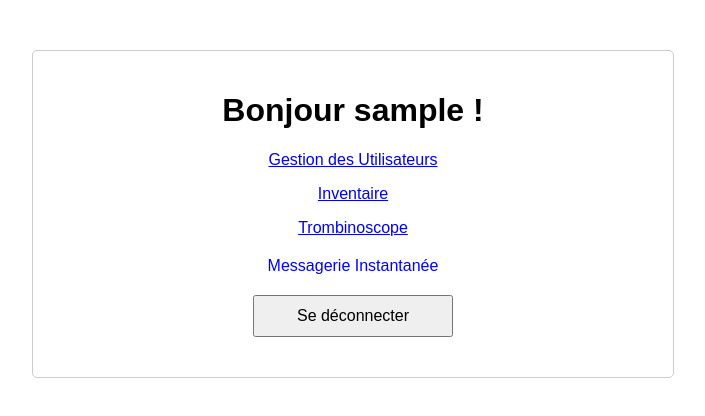
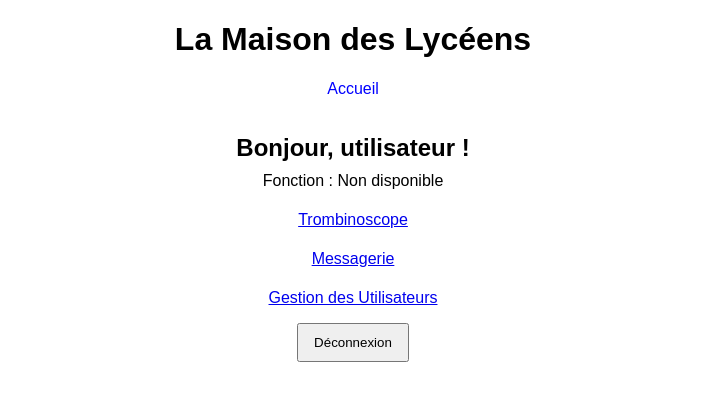
Before and after one commit to gregory-houy/page-de-connexion-html, a website: page page_accueil.html in a window 1280 px wide. Shown: the whole page, without its empty margins (287-992 px from the left). Drawn offline with Linux system fonts and the light colour scheme; no server answers; sample sign-in values are in the browser's storage.

Commit message:
gest_users

```diff
--- a/page_accueil.html
+++ b/page_accueil.html
@@ -3,63 +3,80 @@
 <head>
     <meta charset="UTF-8">
     <meta name="viewport" content="width=device-width, initial-scale=1.0">
-    <title>Page d'Accueil</title>
+    <title>Accueil - La Maison des Lycéens</title>
     <style>
-        body { font-family: sans-serif; }
-        .container { max-width: 600px; margin: 50px auto; padding: 20px; border: 1px solid #ccc; border-radius: 5px; }
+        body { font-family: sans-serif; margin: 20px; }
         h1 { text-align: center; }
-        p { text-align: center; }
-        button { display: block; width: 200px; margin: 20px auto; padding: 10px; font-size: 16px; cursor: pointer; }
-        .new-tab-link { display: block; margin-top: 20px; text-align: center; color: blue; text-decoration: none; }
-        .new-tab-link:hover { text-decoration: underline; }
+        h2 { margin-bottom: 5px; }
+        p { margin-top: 5px; }
+        nav ul { list-style: none; padding: 0; text-align: center; }
+        nav ul li { display: inline; margin: 0 10px; }
+        nav a { text-decoration: none; color: blue; }
+        nav a:hover { text-decoration: underline; }
+        main { display: flex; flex-direction: column; align-items: center; }
+        button { padding: 10px 15px; cursor: pointer; }
     </style>
 </head>
 <body>
-    <div class="container">
-        <h1 id="welcomeMessage">Bienvenue !</h1>
+    <header>
+        <h1>La Maison des Lycéens</h1>
+        <nav>
+            <ul>
+                <li><a href="#">Accueil</a></li>
+            </ul>
+        </nav>
+    </header>
+    <main>
+        <h2 id="welcome-message">Bonjour, [prénom de l'utilisateur]</h2>
+        <p id="user-function">Fonction : [fonction de l'utilisateur]</p>
+        <p><a href="trombinoscope/trombinoscope.html">Trombinoscope</a></p>
+        <p><a href="messaging/messaging.html">Messagerie</a></p>
         <p><a href="gestion_utilisateurs.html">Gestion des Utilisateurs</a></p>
-        <p><a href="./inventory/inventory.html">Inventaire</a></p>
-        <p><a href="./trombinoscope/trombinoscope.html">Trombinoscope</a></p>
-        <a href="./messaging/messaging.html" class="new-tab-link" target="_blank">Messagerie Instantanée</a>
-        <button id="logoutButton">Se déconnecter</button>
-    </div>
+        <button onclick="logout()">Déconnexion</button>
+    </main>
+    <script>
+        async function getUsername() {
+            return localStorage.getItem('username');
+        }
 
-    <script>
         async function displayWelcomeMessage() {
-            const username = localStorage.getItem('username');
+            const username = await getUsername();
+            const welcomeMessageElement = document.getElementById('welcome-message');
+            const userFunctionElement = document.getElementById('user-function');
 
             if (username) {
                 try {
                     const response = await fetch(`/api/users?username=${username}`);
                     if (response.ok) {
-                        const user = await response.json();
-                        if (user && user.prenom) {
-                            document.getElementById('welcomeMessage').textContent = `Bonjour ${user.prenom} !`;
+                        const userDetails = await response.json();
+                        if (userDetails && userDetails.prenom && userDetails.fonction) {
+                            welcomeMessageElement.textContent = `Bonjour ${userDetails.prenom}`;
+                            userFunctionElement.textContent = `Fonction : ${userDetails.fonction}`;
                         } else {
-                            document.getElementById('welcomeMessage').textContent = `Bonjour ${username} !`;
+                            welcomeMessageElement.textContent = `Bonjour, utilisateur !`;
+                            userFunctionElement.textContent = `Fonction : Non définie`;
                         }
                     } else {
                         console.error("Erreur lors de la récupération des détails de l'utilisateur");
-                        document.getElementById('welcomeMessage').textContent = `Bonjour ${username} !`;
+                        welcomeMessageElement.textContent = `Bonjour, utilisateur !`;
+                        userFunctionElement.textContent = `Fonction : Non disponible`;
                     }
                 } catch (error) {
-                    console.error("Erreur lors de la communication avec l'API:", error);
-                    document.getElementById('welcomeMessage').textContent = `Bienvenue !`;
+                    console.error("Erreur de réseau:", error);
+                    welcomeMessageElement.textContent = `Bonjour, utilisateur !`;
+                    userFunctionElement.textContent = `Fonction : Erreur de chargement`;
                 }
             } else {
                 window.location.href = 'index.html'; // Rediriger si non connecté
             }
         }
 
-        document.addEventListener('DOMContentLoaded', displayWelcomeMessage);
-
-        const logoutButton = document.getElementById('logoutButton');
-        logoutButton.addEventListener('click', logout);
-
         function logout() {
             localStorage.removeItem('username');
             window.location.href = 'index.html';
         }
+
+        document.addEventListener('DOMContentLoaded', displayWelcomeMessage);
     </script>
 </body>
 </html>
```
